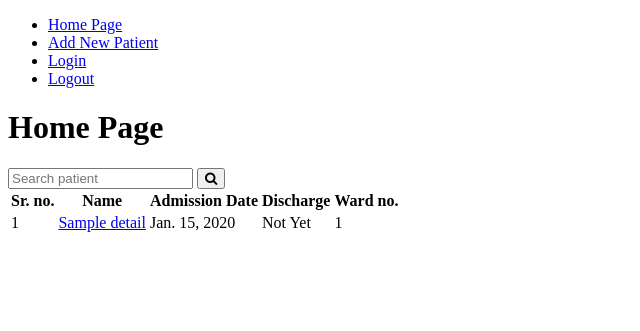
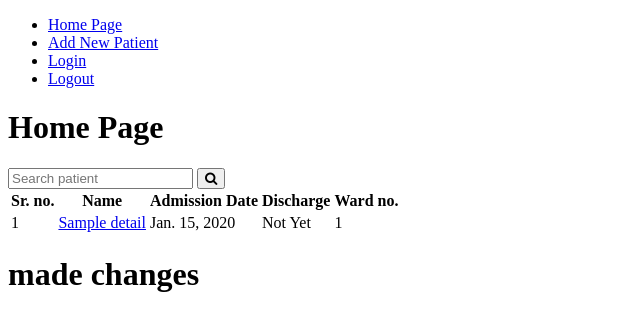
Before and after one commit to Chinmay487/hospital, a Django app: page / in a window 1280 px wide. Shown: the top 331 px of the page, without its empty margins (0-640 px from the left). Run offline with Django 3.2, Linux system fonts and the light colour scheme; tables that the repository leaves empty hold one stand-in row (values such as "Sample post"); some libraries are stand-ins or nearby versions.

Commit message:
made changes to test

```diff
--- a/templates/base.html
+++ b/templates/base.html
@@ -26,7 +26,7 @@
     {% block content %}
 
     {% endblock %}
-
+<h1>made changes</h1>
 </body>
 <script src="https://kit.fontawesome.com/yourcode.js" crossorigin="anonymous"></script>
 </html>
```
